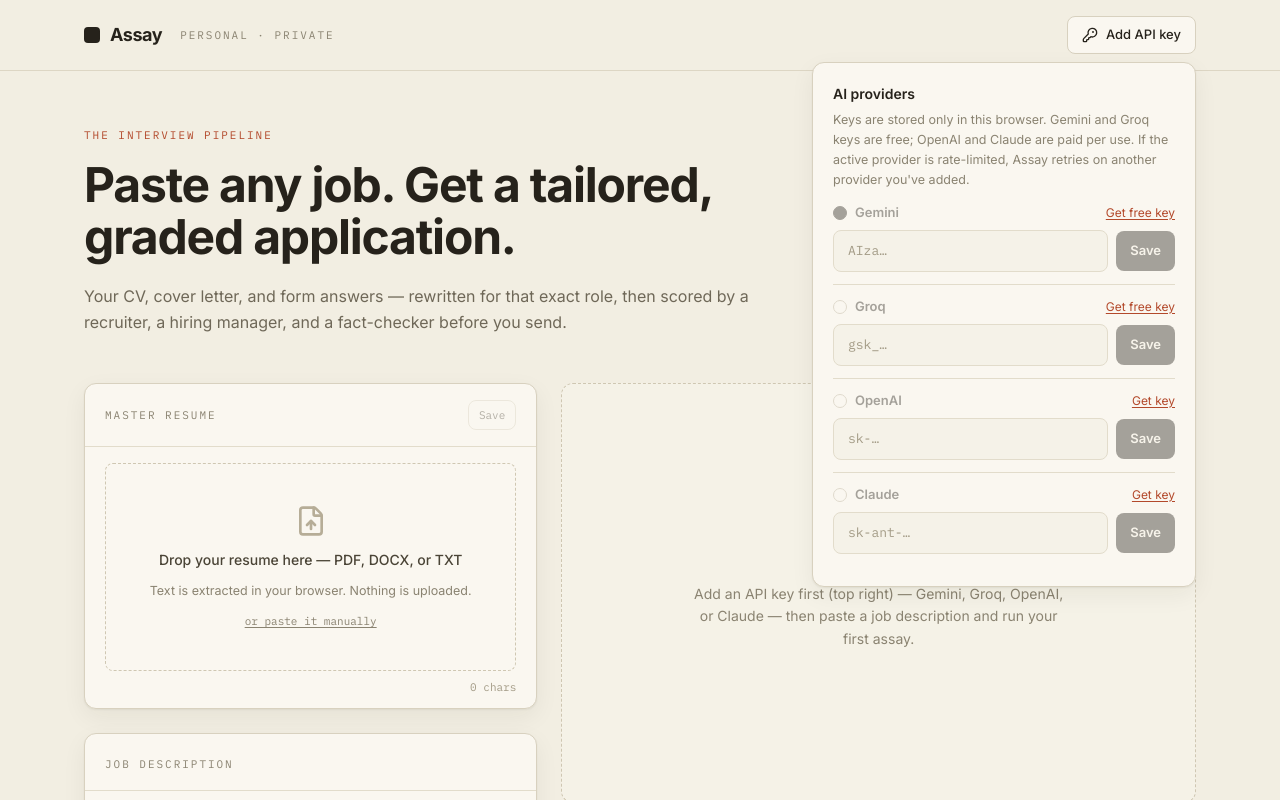
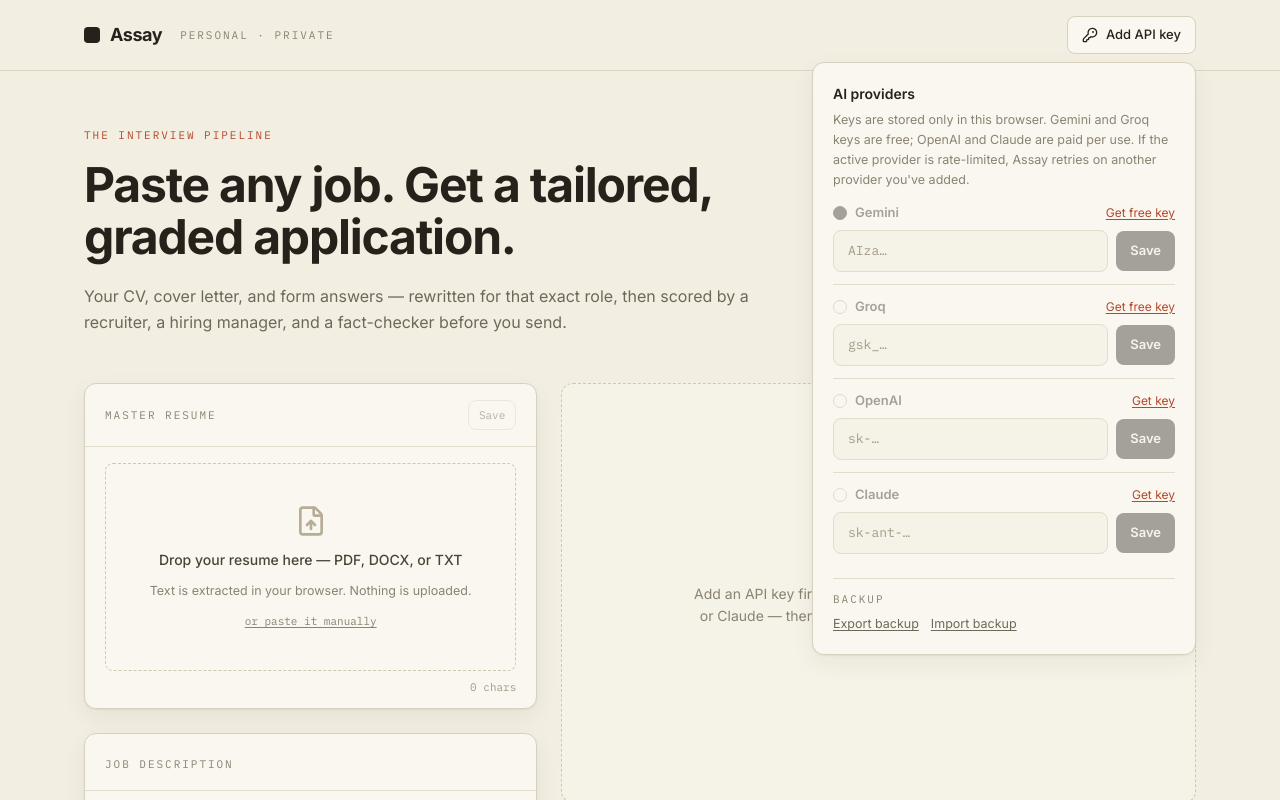
Before and after one commit to Yusuf-Hridoy/argus, a React (Vite) app in the folder assay/: page / in a window 1280 px wide. Both pictures are taken after a click on the button "Add API key". Shown: the top 800 px of the page. Built offline with nearby package versions, Linux system fonts and the light colour scheme.

Commit message:
feat: backup export/import of all local data

```diff
--- a/assay/src/components/ProviderManager.tsx
+++ b/assay/src/components/ProviderManager.tsx
@@ -1,11 +1,88 @@
-import { useState } from 'react'
+import { useRef, useState } from 'react'
 import {
   PROVIDER_ORDER,
   PROVIDERS,
   saveActiveProvider,
   type ProviderId,
 } from '../lib/providers'
+import { exportBackup, importBackup } from '../lib/backup'
 import { cardClass } from '../lib/ui'
+
+/** Temporary home for backup controls (Step 1) — moves to Settings in Step 3/4. */
+export function BackupControls() {
+  const [confirming, setConfirming] = useState(false)
+  const [error, setError] = useState<string | null>(null)
+  const fileRef = useRef<HTMLInputElement>(null)
+
+  const onFileChosen = async (file: File | undefined) => {
+    if (!file) return
+    try {
+      await importBackup(file)
+      window.location.reload()
+    } catch (e) {
+      setError(e instanceof Error ? e.message : String(e))
+      setConfirming(false)
+    }
+  }
+
+  return (
+    <div className="mt-3 border-t border-[#e2dccb] pt-3">
+      <p className="font-mono text-[11px] uppercase tracking-[0.18em] text-[#8a8371]">
+        Backup
+      </p>
+      <div className="mt-2 flex items-center gap-3">
+        <button
+          type="button"
+          onClick={exportBackup}
+          className="text-[12.5px] text-[#6f6858] underline underline-offset-2 transition-colors hover:text-[#26221b]"
+        >
+          Export backup
+        </button>
+        {confirming ? (
+          <span className="flex items-center gap-2 text-[12.5px] text-[#6f6858]">
+            Replace everything in this browser with the backup?
+            <button
+              type="button"
+              onClick={() => fileRef.current?.click()}
+              className="font-semibold text-[#b3492b] transition-colors hover:underline"
+            >
+              Replace
+            </button>
+            <button
+              type="button"
+              onClick={() => setConfirming(false)}
+              className="text-[#8a8371] transition-colors hover:text-[#4a4436]"
+            >
+              Keep
+            </button>
+          </span>
+        ) : (
+          <button
+            type="button"
+            onClick={() => {
+              setError(null)
+              setConfirming(true)
+            }}
+            className="text-[12.5px] text-[#6f6858] underline underline-offset-2 transition-colors hover:text-[#26221b]"
+          >
+            Import backup
+          </button>
+        )}
+      </div>
+      {error && <p className="mt-2 text-[12px] text-[#9c3d1e]">{error}</p>}
+      <input
+        ref={fileRef}
+        type="file"
+        accept="application/json,.json"
+        className="hidden"
+        onChange={(e) => {
+          void onFileChosen(e.target.files?.[0])
+          e.target.value = ''
+        }}
+      />
+    </div>
+  )
+}
 
 interface ProviderManagerProps {
   keys: Partial<Record<ProviderId, string>>
@@ -153,6 +230,8 @@ export default function ProviderManager({
           )
         })}
       </div>
+
+      <BackupControls />
     </div>
   )
 }
--- /dev/null
+++ b/assay/src/lib/backup.ts
@@ -0,0 +1,57 @@
+/**
+ * Backup / restore of all Argus local data.
+ *
+ * The four known localStorage keys are copied as RAW stored strings in both
+ * directions — never re-parsed or re-serialized — so a restore is byte-exact
+ * and cannot drift in shape.
+ */
+
+const BACKUP_KEYS = [
+  'assay.history',
+  'assay.keys',
+  'assay.provider',
+  'assay.masterResume',
+] as const
+
+export function exportBackup(): void {
+  const data: Record<string, string> = {}
+  for (const key of BACKUP_KEYS) {
+    const value = localStorage.getItem(key)
+    if (value !== null) data[key] = value
+  }
+  const payload = { version: 1, exportedAt: Date.now(), data }
+  const blob = new Blob([JSON.stringify(payload)], {
+    type: 'application/json',
+  })
+  const url = URL.createObjectURL(blob)
+  const a = document.createElement('a')
+  a.href = url
+  a.download = `argus-backup-${new Date().toISOString().slice(0, 10)}.json`
+  a.click()
+  URL.revokeObjectURL(url)
+}
+
+export async function importBackup(file: File): Promise<{ restored: string[] }> {
+  let parsed: unknown
+  try {
+    parsed = JSON.parse(await file.text())
+  } catch {
+    throw new Error('This file is not a valid Argus backup.')
+  }
+  if (typeof parsed !== 'object' || parsed === null) {
+    throw new Error('This file is not a valid Argus backup.')
+  }
+  const { version, data } = parsed as { version?: unknown; data?: unknown }
+  if (version !== 1 || typeof data !== 'object' || data === null) {
+    throw new Error('This file is not a valid Argus backup.')
+  }
+  const restored: string[] = []
+  for (const key of BACKUP_KEYS) {
+    const value = (data as Record<string, unknown>)[key]
+    if (typeof value === 'string') {
+      localStorage.setItem(key, value)
+      restored.push(key)
+    }
+  }
+  return { restored }
+}
```
